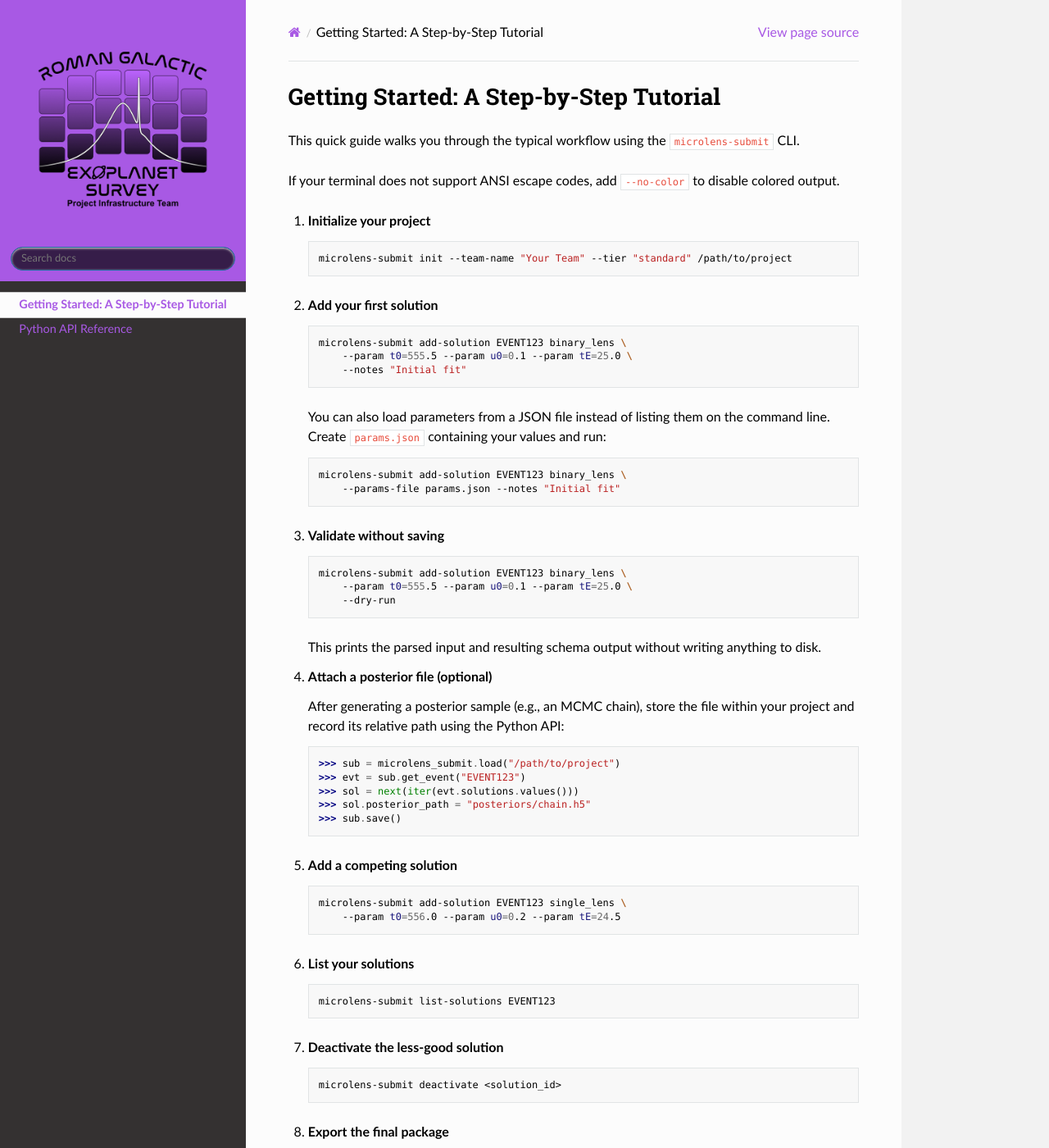
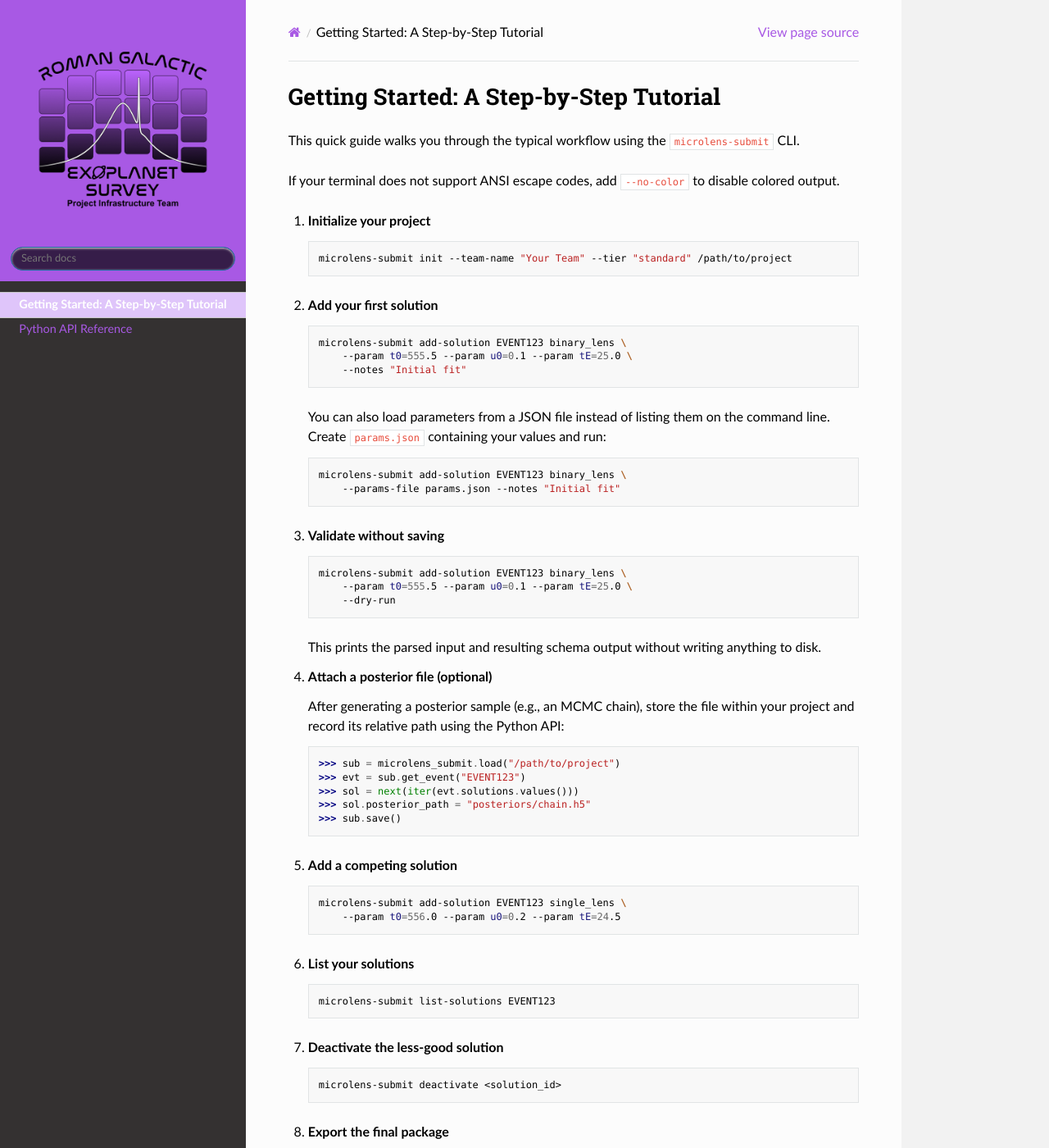
Before and after one commit to AmberLee2427/microlens-submit, a Sphinx documentation site: the page built from docs/tutorial.rst, in a window 1280 px wide and 1400 px high. Shown: the whole window at 82% size. Built offline with Sphinx 7.4.7 and the Read the Docs theme 3.1.0, drawn with Linux system fonts in a browser that asks for light colours.

Commit message:
chaned some colours on rtd

```diff
--- a/docs/_static/custom.css
+++ b/docs/_static/custom.css
@@ -2,7 +2,7 @@
 :root {
     --rtd-color-primary: #a859e4;
     --rtd-color-secondary: #361d49;
-    --rtd-color-accent: #a859e4;
+    --rtd-color-accent: #dfc5fa;
     --rtd-color-background: #fff;
     --rtd-color-text: #000;
   }
@@ -18,6 +18,23 @@
     background: var(--rtd-color-primary) !important;
   }
 
+  /* Logo background - this is the key part */
+  .wy-side-nav-search .wy-side-nav-search__logo {
+    background: var(--rtd-color-accent) !important;
+  }
+
+  /* Also target the logo container area */
+  .wy-side-nav-search .wy-side-nav-search__logo img {
+    background: var(--rtd-color-accent) !important;
+  }
+
+  /* Alternative selector for logo background */
+  .wy-side-nav-search .wy-side-nav-search__logo,
+  .wy-side-nav-search .wy-side-nav-search__logo a {
+    background: var(--rtd-color-accent) !important;
+  }
+
+  /* Search input and dropdown */
   .wy-side-nav-search input, .wy-side-nav-search .wy-dropdown {
     background: var(--rtd-color-secondary) !important;
     color: #fff !important;
@@ -30,3 +47,23 @@
   a:hover {
     color: var(--rtd-color-accent) !important;
   }
+
+  /* Navigation menu */
+  .wy-menu-vertical li.current > a {
+    background: var(--rtd-color-accent) !important;
+    color: #fff !important;
+  }
+
+  .wy-menu-vertical li.current > a:hover {
+    background: var(--rtd-color-primary) !important;
+  }
+
+  /* Version selector */
+  .wy-side-nav-search .wy-dropdown {
+    background: var(--rtd-color-accent) !important;
+  }
+
+  /* Mobile menu button */
+  .wy-nav-top {
+    background: var(--rtd-color-accent) !important;
+  }
```
